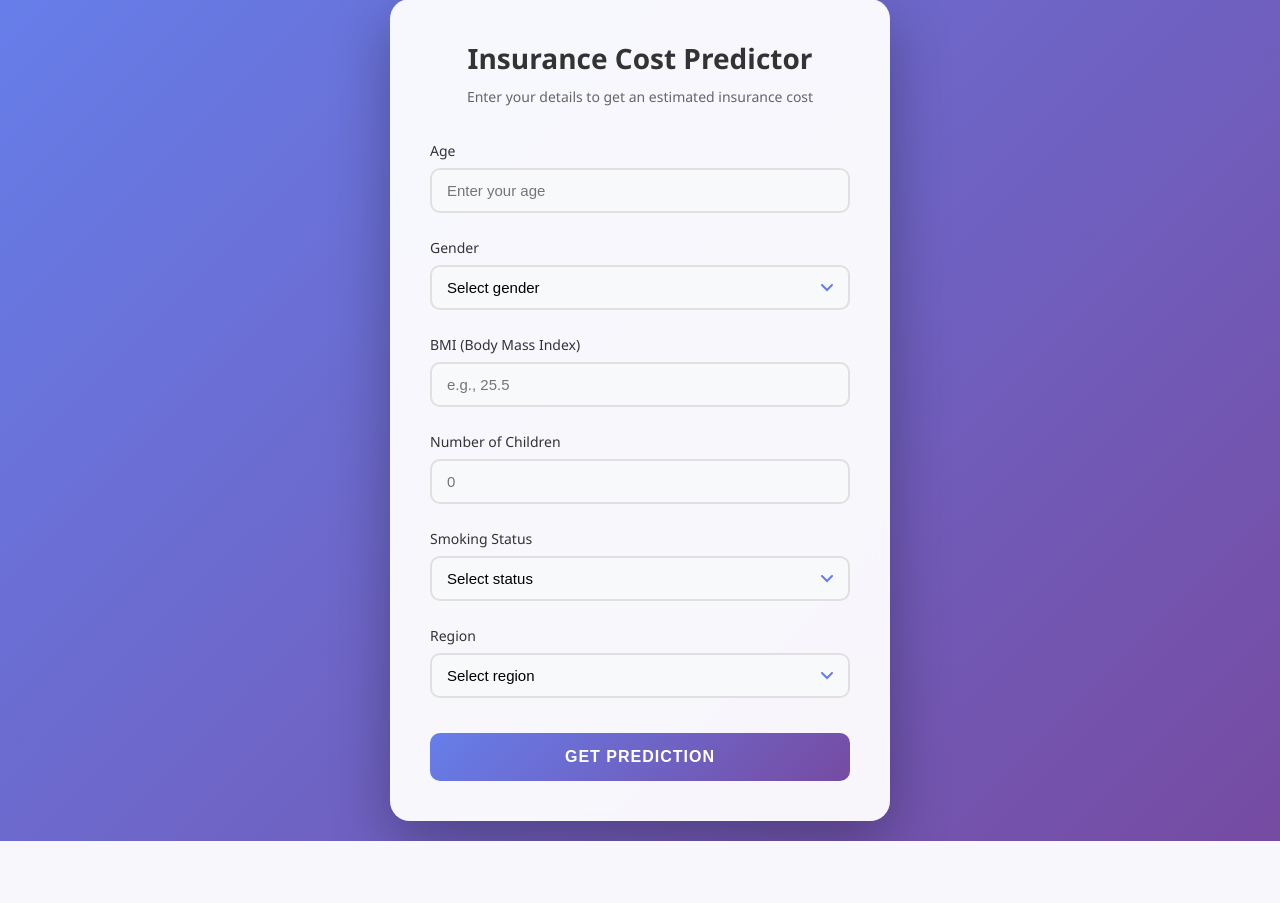
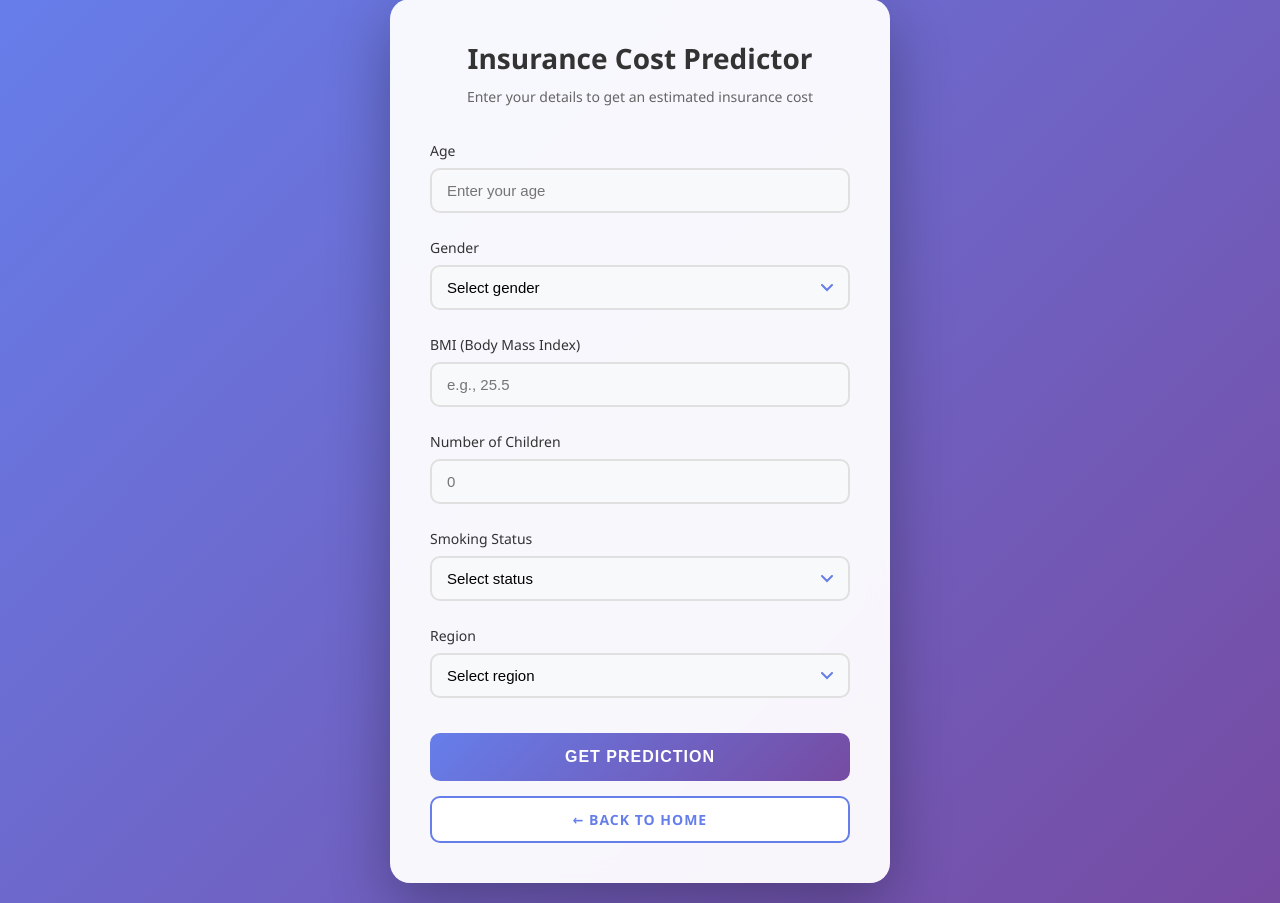
Before and after one commit to Sachursm/INSURANCE, a Flask app: page /input in a window 1280 px wide. Shown: the part 21-924 px from the top of the page. Before the commit the page ends 862 px from the top, so only its background shows below. Run offline with Flask 3, Linux system fonts and the light colour scheme; parts of the project's set-up code (start-up, migrations or seed data) failed here and were passed over.

Commit message:
modified input.html and added a button to go back to welcome page

```diff
--- a/templates/input.html
+++ b/templates/input.html
@@ -115,6 +115,35 @@
             transform: translateY(0);
         }
 
+        .back-button {
+            width: 100%;
+            padding: 12px;
+            background: white;
+            color: #667eea;
+            border: 2px solid #667eea;
+            border-radius: 10px;
+            cursor: pointer;
+            font-size: 14px;
+            font-weight: 600;
+            transition: all 0.3s ease;
+            margin-top: 15px;
+            text-transform: uppercase;
+            letter-spacing: 1px;
+            text-decoration: none;
+            display: inline-block;
+            text-align: center;
+        }
+
+        .back-button:hover {
+            background: #f8f9fa;
+            transform: translateY(-2px);
+            box-shadow: 0 5px 15px rgba(102, 126, 234, 0.2);
+        }
+
+        .back-button:active {
+            transform: translateY(0);
+        }
+
         .input-icon {
             position: relative;
         }
@@ -198,6 +227,7 @@
             </div>
 
             <button type="submit">Get Prediction</button>
+            <a href="/" class="back-button">← Back to Home</a>
         </form>
     </div>
 </body>
```
